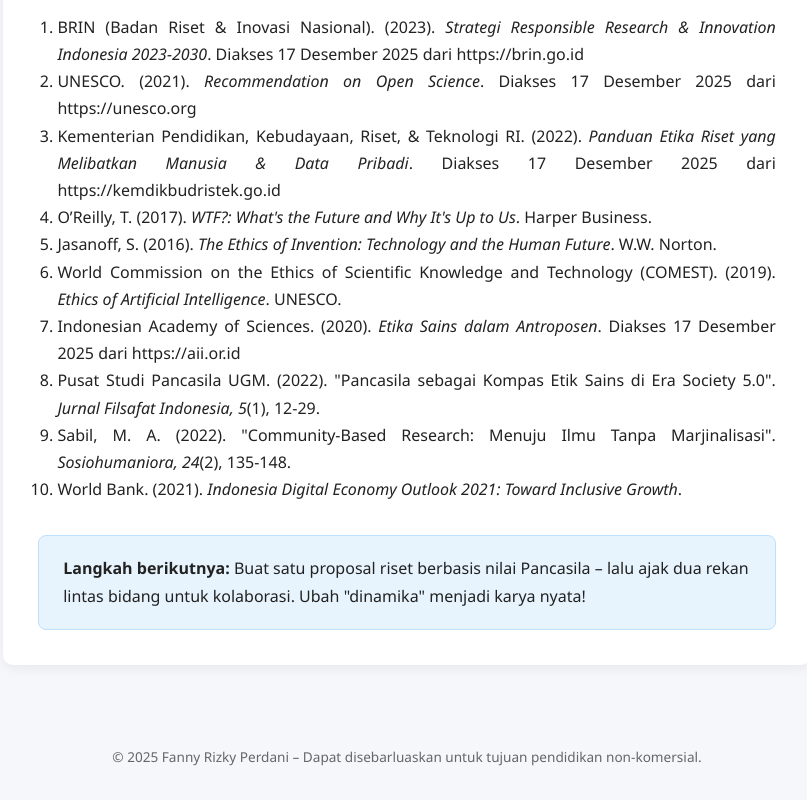
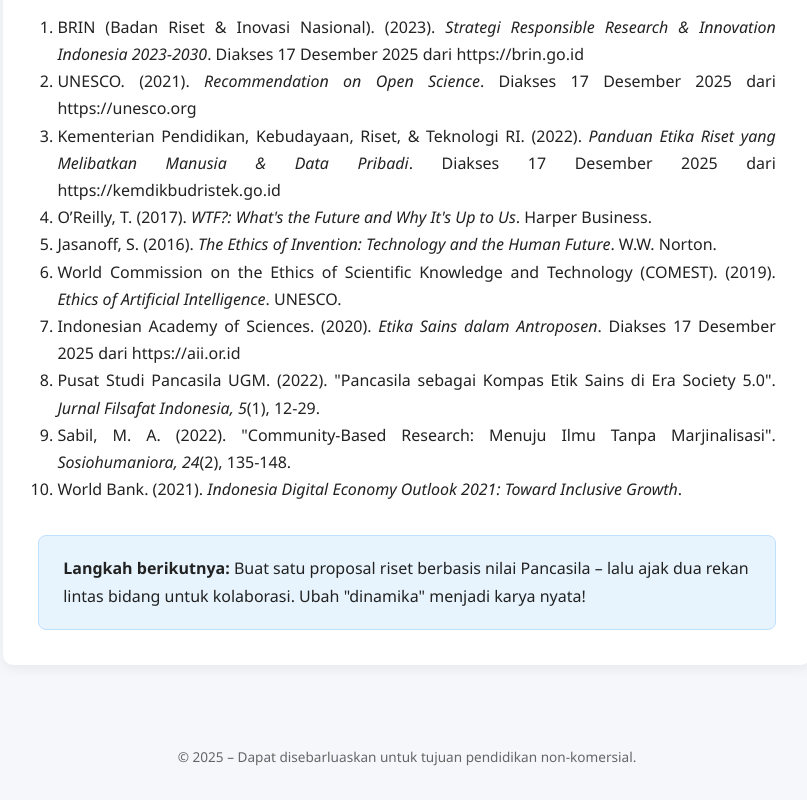
Before and after one commit to Prdnyyy416/Artikel-PKN, a plain HTML site: page index.html in a window 1280 px wide. Shown: the part 5768-6568 px from the top of the page, without its empty margins (233-1040 px from the left). Drawn offline with Linux system fonts and the light colour scheme.

Commit message:
Update index.html

```diff
--- a/index.html
+++ b/index.html
@@ -314,7 +314,7 @@
 </main>
 
 <footer>
-  &copy; 2025 Fanny Rizky Perdani – Dapat disebarluaskan untuk tujuan pendidikan non-komersial.
+  &copy; 2025 – Dapat disebarluaskan untuk tujuan pendidikan non-komersial.
 </footer>
 
 </body>
```
